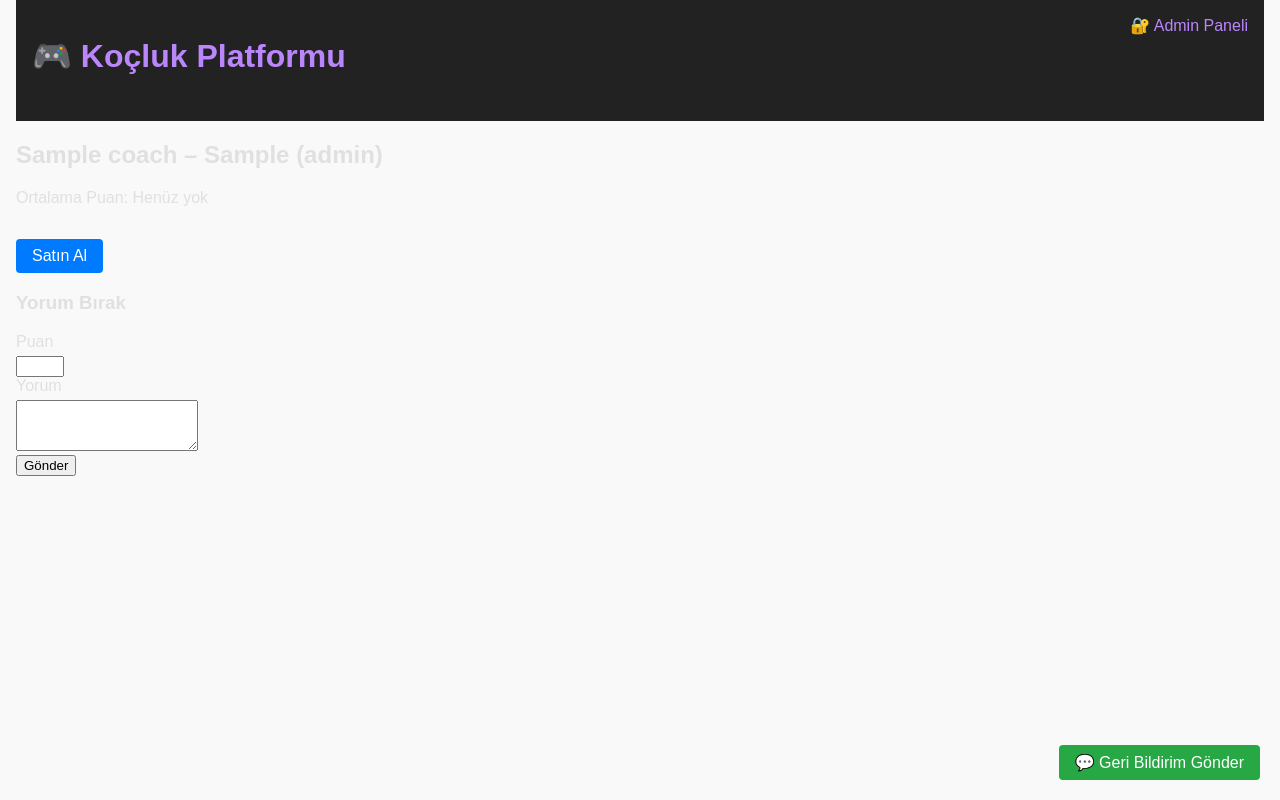
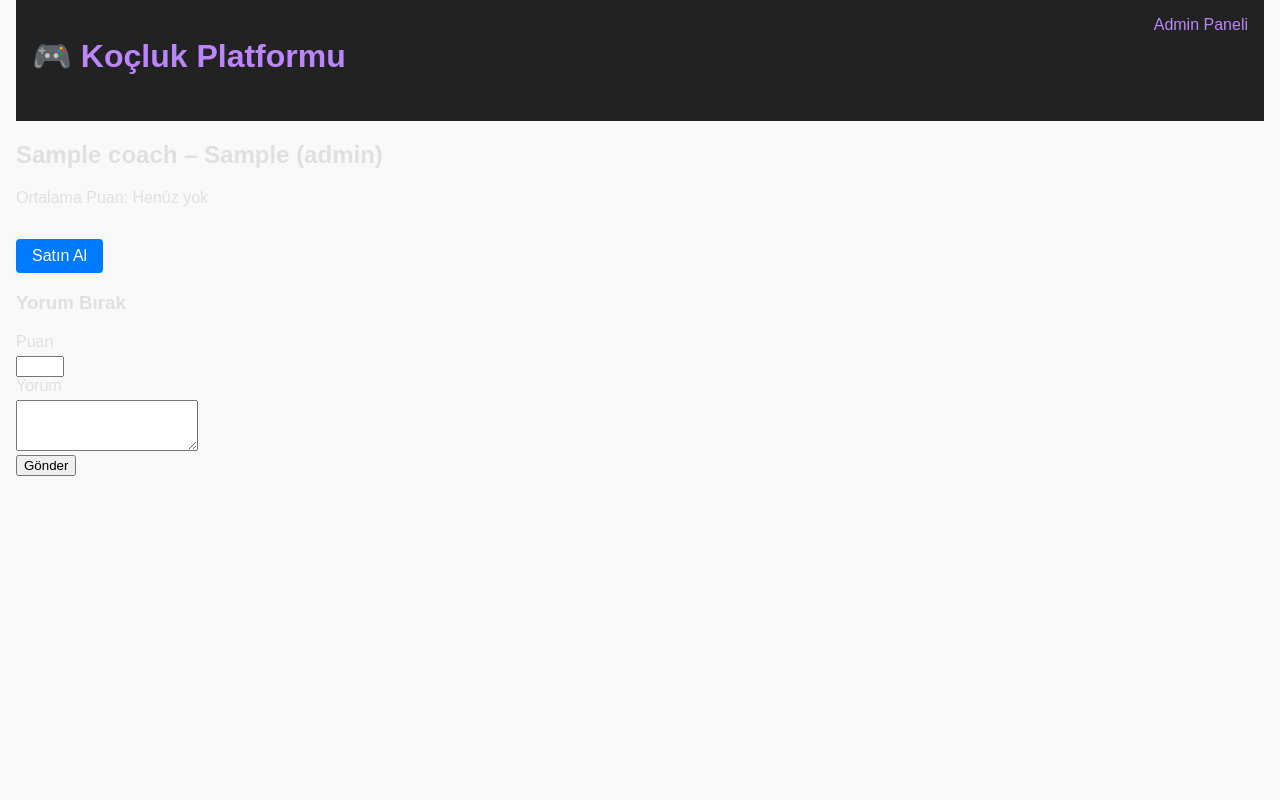
Before and after one commit to KeroRy1/OK-Oyun-Koclugu, a Flask app: page /coach/1 in a window 1280 px wide. Run offline with Flask 3, Linux system fonts and the light colour scheme; tables that the repository leaves empty hold one stand-in row (values such as "Sample post").

Commit message:
Update base.html

```diff
--- a/templates/base.html
+++ b/templates/base.html
@@ -2,22 +2,14 @@
 <html lang="tr">
 <head>
     <meta charset="UTF-8">
-    <meta name="viewport" content="width=device-width, initial-scale=1.0">
     <title>Koçluk Platformu</title>
     <link rel="stylesheet" href="{{ url_for('static', filename='style.css') }}">
 </head>
 <body>
     <header>
         <h1><a href="{{ url_for('index') }}">🎮 Koçluk Platformu</a></h1>
-        <nav>
-            <a href="{{ url_for('admin_dashboard') }}">🔐 Admin Paneli</a>
-        </nav>
+        <nav><a href="{{ url_for('admin_dashboard') }}">Admin Paneli</a></nav>
     </header>
-
-    <main>
-        {% block content %}{% endblock %}
-    </main>
-
-    <button id="feedback-btn" onclick="window.location.href='/#feedback-form'">💬 Geri Bildirim Gönder</button>
+    <main>{% block content %}{% endblock %}</main>
 </body>
 </html>
```
